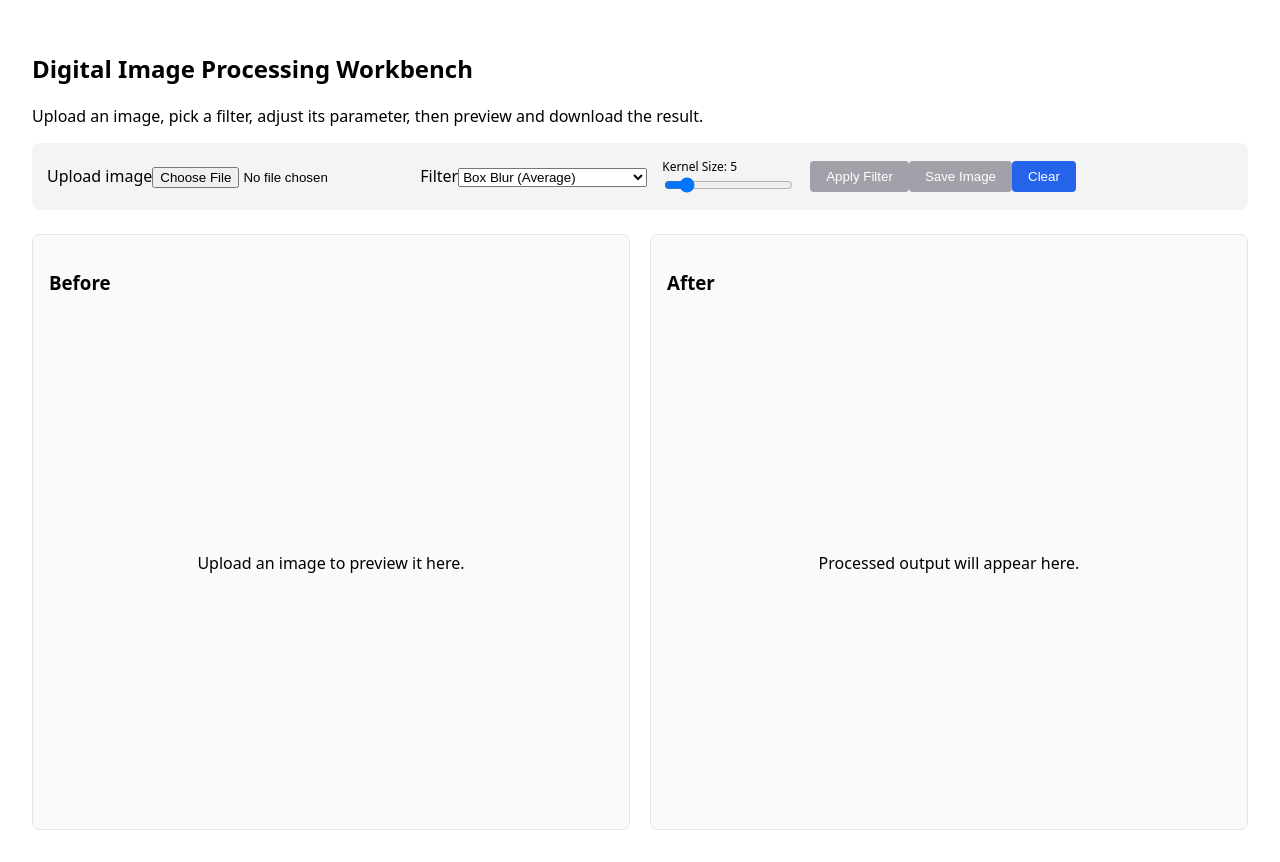
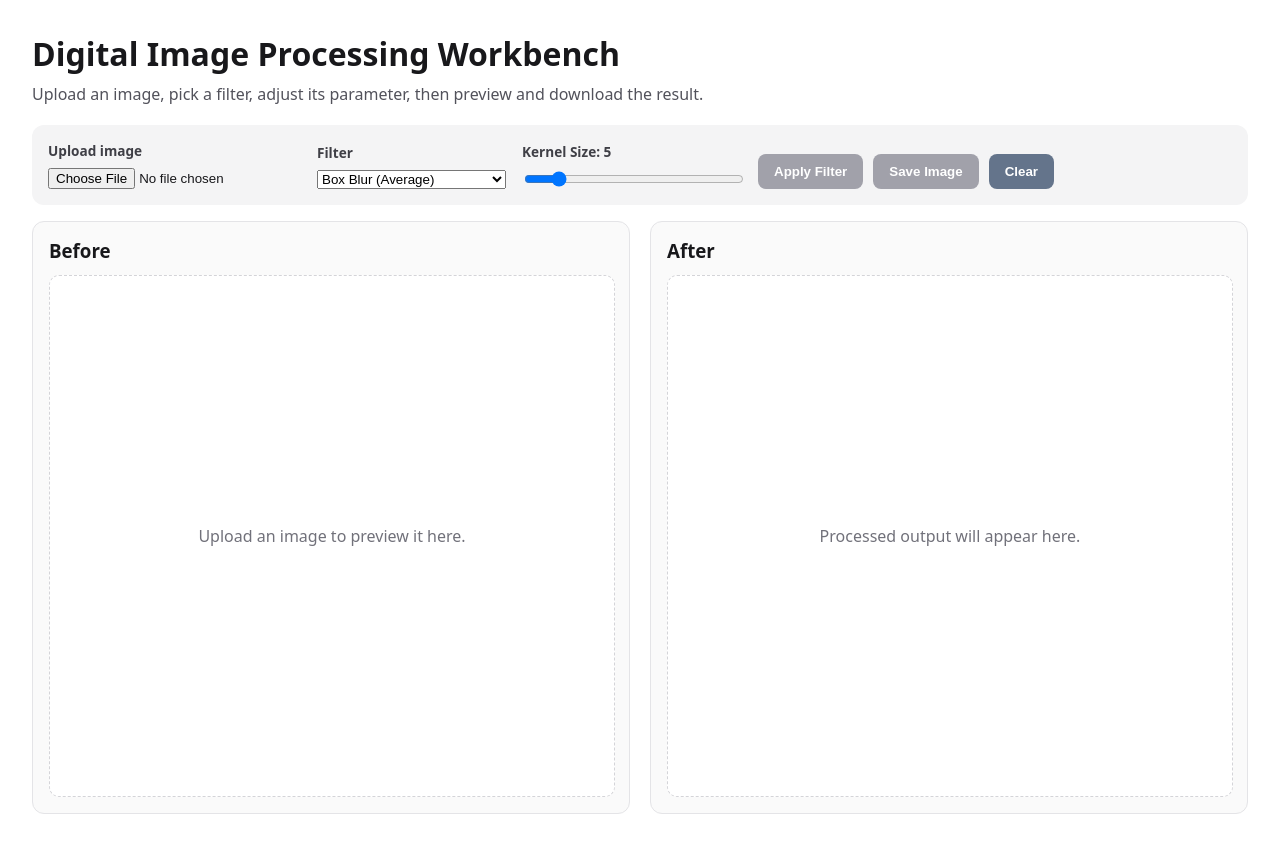
Before and after one commit to noobdevsam/image-filter-python-webapp, an Angular app in the folder frontend/: page / in a window 1280 px wide. Built offline with nearby package versions, Linux system fonts and the light colour scheme.

Commit message:
Improve UI layout and styling for image processing components

```diff
--- a/frontend/src/app/app.css
+++ b/frontend/src/app/app.css
@@ -1,63 +1,176 @@
+:host {
+  display: block;
+}
+
 .container {
   padding: 24px;
-  font-family: system-ui, -apple-system, sans-serif;
+  font-family: system-ui, -apple-system, BlinkMacSystemFont, 'Segoe UI', sans-serif;
+  color: #18181b;
+  max-width: 1400px;
+  margin: 0 auto;
+}
+
+.hero {
+  display: flex;
+  justify-content: space-between;
+  gap: 16px;
+  align-items: flex-start;
+  margin-bottom: 20px;
+}
+
+.hero h2 {
+  margin: 0 0 8px;
+  font-size: 2rem;
+}
+
+.hero p {
+  margin: 0;
+  color: #52525b;
+}
+
+.file-chip {
+  background: #eff6ff;
+  border: 1px solid #bfdbfe;
+  color: #1d4ed8;
+  padding: 8px 12px;
+  border-radius: 999px;
+  font-size: 0.9rem;
+  white-space: nowrap;
 }
 
 .toolbar {
   display: flex;
   flex-wrap: wrap;
-  gap: 15px;
-  margin-bottom: 24px;
-  align-items: center;
+  gap: 16px;
+  align-items: end;
   background: #f4f4f5;
-  padding: 15px;
-  border-radius: 8px;
+  padding: 16px;
+  border-radius: 12px;
+  margin-bottom: 16px;
+}
+
+.control {
+  display: flex;
+  flex-direction: column;
+  gap: 8px;
+  min-width: 180px;
+}
+
+.file-picker input,
+.control select,
+.control input[type='range'] {
+  width: 100%;
+}
+
+.control span {
+  font-size: 0.85rem;
+  font-weight: 600;
+  color: #3f3f46;
 }
 
 .slider-box {
+  min-width: 220px;
+}
+
+.actions {
   display: flex;
-  flex-direction: column;
-  font-size: 12px;
+  gap: 10px;
+  flex-wrap: wrap;
+}
+
+button {
+  cursor: pointer;
+  padding: 10px 16px;
+  border-radius: 8px;
+  border: none;
+  background: #2563eb;
+  color: white;
+  font-weight: 600;
+  transition: background 0.15s ease;
+}
+
+button:hover:not(:disabled) {
+  background: #1d4ed8;
+}
+
+button.secondary {
+  background: #64748b;
+}
+
+button.secondary:hover:not(:disabled) {
+  background: #475569;
+}
+
+button:disabled {
+  background: #a1a1aa;
+  cursor: not-allowed;
+}
+
+.status {
+  margin-bottom: 16px;
+  padding: 12px 14px;
+  border-radius: 8px;
+  background: #ecfeff;
+  color: #155e75;
+  border: 1px solid #a5f3fc;
+}
+
+.status.error {
+  background: #fef2f2;
+  color: #b91c1c;
+  border-color: #fecaca;
 }
 
 .view-panel {
-  display: flex;
+  display: grid;
+  grid-template-columns: repeat(2, minmax(0, 1fr));
   gap: 20px;
 }
 
 .box {
-  flex: 1;
   border: 1px solid #e4e4e7;
-  border-radius: 8px;
+  border-radius: 12px;
   padding: 16px;
   background: #fafafa;
+  min-width: 0;
+}
+
+.box h3 {
+  margin: 0 0 12px;
 }
 
 .image-wrapper {
   width: 100%;
-  height: 500px;
+  min-height: 520px;
   display: flex;
   align-items: center;
   justify-content: center;
+  background: #ffffff;
+  border: 1px dashed #d4d4d8;
+  border-radius: 10px;
+  overflow: hidden;
 }
 
 .image-wrapper img {
   max-width: 100%;
   max-height: 100%;
   object-fit: contain;
+  display: block;
 }
 
-button {
-  cursor: pointer;
-  padding: 8px 16px;
-  border-radius: 4px;
-  border: none;
-  background: #2563eb;
-  color: white;
-  font-weight: 500;
+.placeholder {
+  color: #71717a;
+  text-align: center;
+  padding: 24px;
+  line-height: 1.5;
 }
 
-button:disabled {
-  background: #a1a1aa;
-  cursor: not-allowed;
+@media (max-width: 900px) {
+  .view-panel {
+    grid-template-columns: 1fr;
+  }
+
+  .hero {
+    flex-direction: column;
+  }
 }
```
